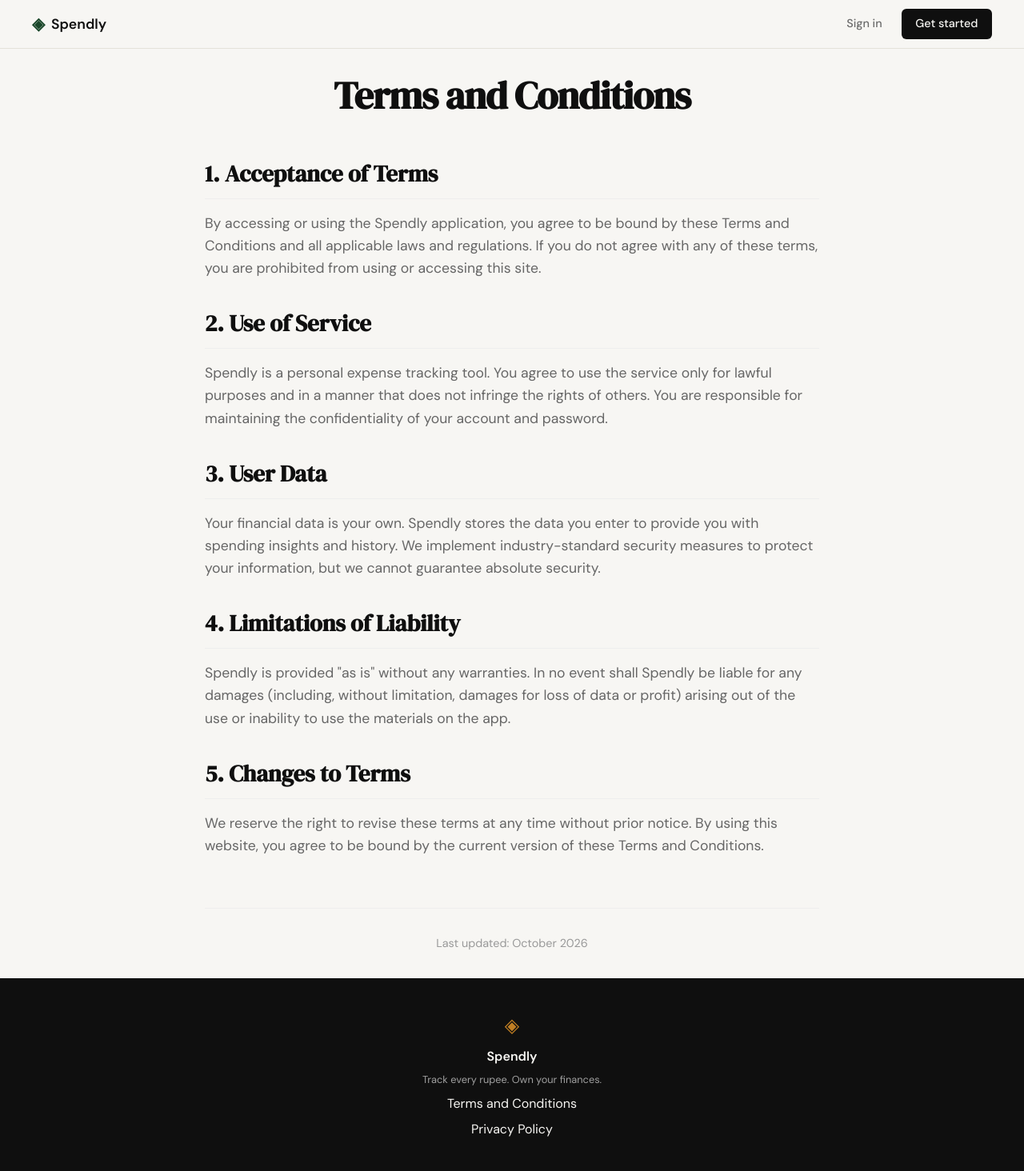
After one commit to Aman-Chaudhary0/Spendly, a Flask app: page /terms in a window 1280 px wide. The commit adds this page. Shown: the whole page at 80% size. Run offline with Flask 3, Linux system fonts and the light colour scheme.

Commit message:
landing: add terms and conditions page and route

```diff
--- a/app.py
+++ b/app.py
@@ -22,9 +22,10 @@ def login():
     return render_template("login.html")
 
 
-# ------------------------------------------------------------------ #
-# Placeholder routes — students will implement these                  #
-# ------------------------------------------------------------------ #
+@app.route("/terms")
+def terms():
+    return render_template("terms.html")
+
 
 @app.route("/logout")
 def logout():
--- a/templates/base.html
+++ b/templates/base.html
@@ -37,7 +37,7 @@
         <span class="brand-icon">◈</span>
         <span class="footer-name">Spendly</span>
         <p class="footer-copy">Track every rupee. Own your finances.</p>
-          <a href="#">Terms and Conditions</a>
+          <a href="{{ url_for('terms') }}">Terms and Conditions</a>
           <a href="#">Privacy Policy</a>
       </div>
     </footer>
--- /dev/null
+++ b/templates/terms.html
@@ -0,0 +1,40 @@
+{% extends "base.html" %}
+
+{% block title %}Terms and Conditions — Spendly{% endblock %}
+
+{% block content %}
+<div class="terms-container" style="max-width: 800px; margin: 0 auto; padding: 2rem 1rem;">
+    <h1 class="hero-title" style="text-align: center; margin-bottom: 3rem; font-size: 3rem;">Terms and Conditions</h1>
+
+    <div class="terms-content" style="display: flex; flex-direction: column; gap: 2rem;">
+        <section class="terms-section">
+            <h2 style="font-family: 'DM Serif Display', serif; font-size: 1.8rem; margin-bottom: 1rem; border-bottom: 1px solid var(--accent-color, #eee); padding-bottom: 0.5rem;">1. Acceptance of Terms</h2>
+            <p style="font-family: 'DM Sans', sans-serif; color: var(--text-muted, #666); font-size: 1.1rem;">By accessing or using the Spendly application, you agree to be bound by these Terms and Conditions and all applicable laws and regulations. If you do not agree with any of these terms, you are prohibited from using or accessing this site.</p>
+        </section>
+
+        <section class="terms-section">
+            <h2 style="font-family: 'DM Serif Display', serif; font-size: 1.8rem; margin-bottom: 1rem; border-bottom: 1px solid var(--accent-color, #eee); padding-bottom: 0.5rem;">2. Use of Service</h2>
+            <p style="font-family: 'DM Sans', sans-serif; color: var(--text-muted, #666); font-size: 1.1rem;">Spendly is a personal expense tracking tool. You agree to use the service only for lawful purposes and in a manner that does not infringe the rights of others. You are responsible for maintaining the confidentiality of your account and password.</p>
+        </section>
+
+        <section class="terms-section">
+            <h2 style="font-family: 'DM Serif Display', serif; font-size: 1.8rem; margin-bottom: 1rem; border-bottom: 1px solid var(--accent-color, #eee); padding-bottom: 0.5rem;">3. User Data</h2>
+            <p style="font-family: 'DM Sans', sans-serif; color: var(--text-muted, #666); font-size: 1.1rem;">Your financial data is your own. Spendly stores the data you enter to provide you with spending insights and history. We implement industry-standard security measures to protect your information, but we cannot guarantee absolute security.</p>
+        </section>
+
+        <section class="terms-section">
+            <h2 style="font-family: 'DM Serif Display', serif; font-size: 1.8rem; margin-bottom: 1rem; border-bottom: 1px solid var(--accent-color, #eee); padding-bottom: 0.5rem;">4. Limitations of Liability</h2>
+            <p style="font-family: 'DM Sans', sans-serif; color: var(--text-muted, #666); font-size: 1.1rem;">Spendly is provided "as is" without any warranties. In no event shall Spendly be liable for any damages (including, without limitation, damages for loss of data or profit) arising out of the use or inability to use the materials on the app.</p>
+        </section>
+
+        <section class="terms-section">
+            <h2 style="font-family: 'DM Serif Display', serif; font-size: 1.8rem; margin-bottom: 1rem; border-bottom: 1px solid var(--accent-color, #eee); padding-bottom: 0.5rem;">5. Changes to Terms</h2>
+            <p style="font-family: 'DM Sans', sans-serif; color: var(--text-muted, #666); font-size: 1.1rem;">We reserve the right to revise these terms at any time without prior notice. By using this website, you agree to be bound by the current version of these Terms and Conditions.</p>
+        </section>
+    </div>
+
+    <div class="terms-footer" style="margin-top: 4rem; text-align: center; border-top: 1px solid #eee; padding-top: 2rem;">
+        <p style="font-family: 'DM Sans', sans-serif; color: var(--text-muted, #999); font-size: 0.9rem;">Last updated: October 2026</p>
+    </div>
+</div>
+{% endblock %}
```
